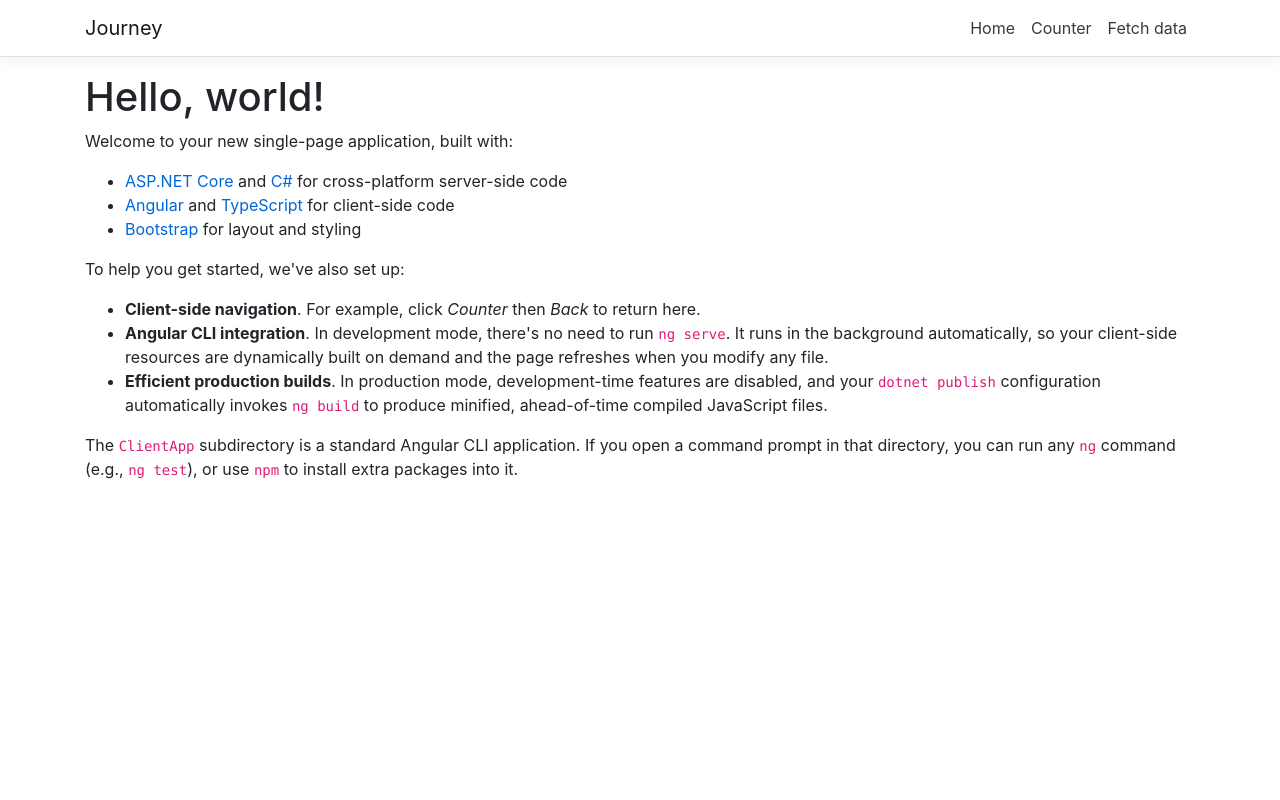
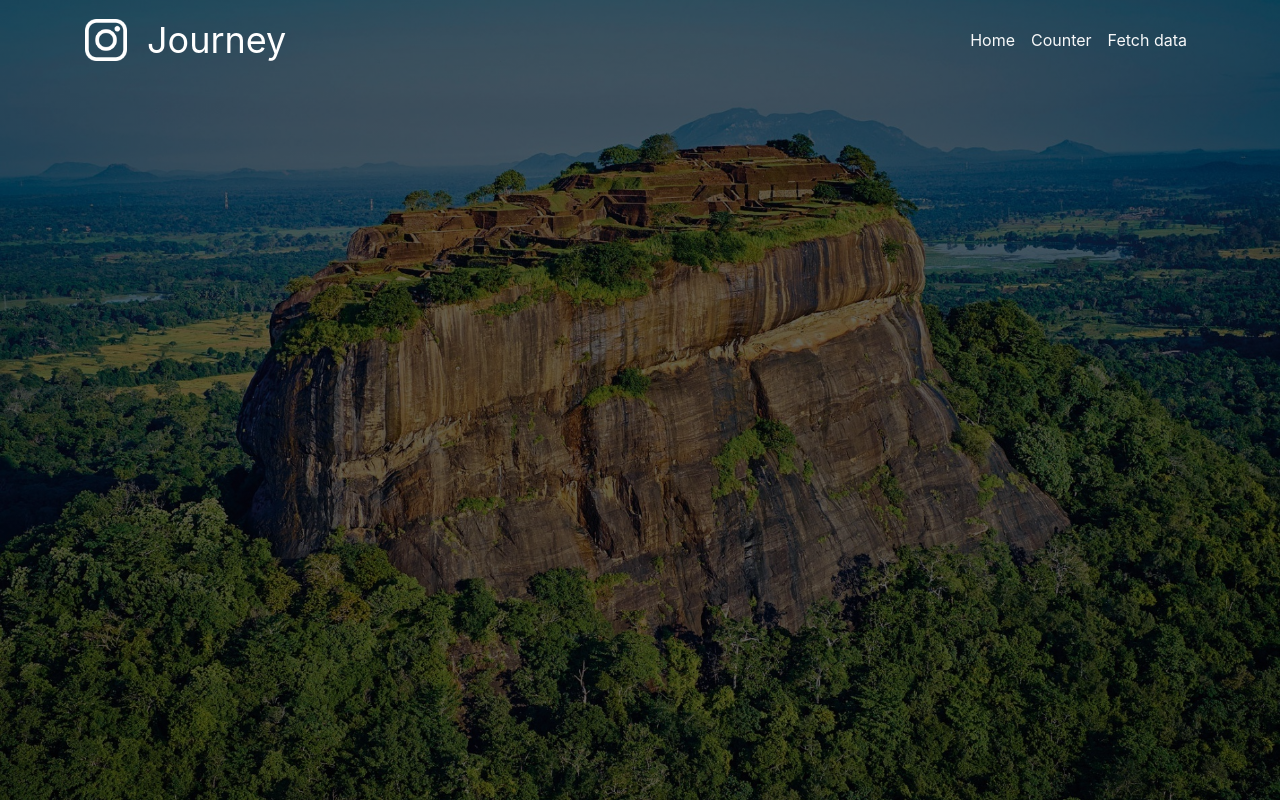
Before and after one commit to gNEX-solutions/journey, an Angular app in the folder Journey/ClientApp/: page / in a window 1280 px wide. Built offline with nearby package versions, Linux system fonts and the light colour scheme.

Commit message:
nav-bar modified

```diff
--- a/Journey/ClientApp/angular.json
+++ b/Journey/ClientApp/angular.json
@@ -20,7 +20,9 @@
             "main": "src/main.ts",
             "polyfills": "src/polyfills.ts",
             "tsConfig": "src/tsconfig.app.json",
-            "assets": ["src/assets"],
+            "assets": [
+              "src/assets"
+            ],
             "styles": [
               "node_modules/bootstrap/dist/css/bootstrap.min.css",
               "src/styles.css"
@@ -71,16 +73,25 @@
             "polyfills": "src/polyfills.ts",
             "tsConfig": "src/tsconfig.spec.json",
             "karmaConfig": "src/karma.conf.js",
-            "styles": ["src/styles.css"],
+            "styles": [
+              "src/styles.css"
+            ],
             "scripts": [],
-            "assets": ["src/assets"]
+            "assets": [
+              "src/assets"
+            ]
           }
         },
         "lint": {
           "builder": "@angular-devkit/build-angular:tslint",
           "options": {
-            "tsConfig": ["src/tsconfig.app.json", "src/tsconfig.spec.json"],
-            "exclude": ["**/node_modules/**"]
+            "tsConfig": [
+              "src/tsconfig.app.json",
+              "src/tsconfig.spec.json"
+            ],
+            "exclude": [
+              "**/node_modules/**"
+            ]
           }
         },
         "server": {
@@ -126,11 +137,16 @@
           "builder": "@angular-devkit/build-angular:tslint",
           "options": {
             "tsConfig": "e2e/tsconfig.e2e.json",
-            "exclude": ["**/node_modules/**"]
+            "exclude": [
+              "**/node_modules/**"
+            ]
           }
         }
       }
     }
   },
-  "defaultProject": "Journey"
+  "defaultProject": "Journey",
+  "cli": {
+    "analytics": "90b1b84a-0022-4dd7-a2be-a8aa3343d72e"
+  }
 }
--- a/Journey/ClientApp/src/app/app.component.html
+++ b/Journey/ClientApp/src/app/app.component.html
@@ -1,6 +1,6 @@
 <body>
   <app-nav-menu></app-nav-menu>
-  <div class="container">
+  <!-- <div class="container">
     <router-outlet></router-outlet>
-  </div>
+  </div> -->
 </body>
--- a/Journey/ClientApp/src/app/nav-menu/nav-menu.component.css
+++ b/Journey/ClientApp/src/app/nav-menu/nav-menu.component.css
@@ -2,6 +2,8 @@ a.navbar-brand {
   white-space: normal;
   text-align: center;
   word-break: break-all;
+  color: white;
+  font-size: 36px;
 }
 
 html {
--- a/Journey/ClientApp/src/app/nav-menu/nav-menu.component.html
+++ b/Journey/ClientApp/src/app/nav-menu/nav-menu.component.html
@@ -1,8 +1,7 @@
 <header>
-  <nav
-    class="navbar navbar-expand-sm navbar-toggleable-sm navbar-light bg-white border-bottom box-shadow mb-3"
-  >
+  <nav class="navbar navbar-expand-sm navbar-toggleable-sm navbar-light mb-3" >
     <div class="container">
+        <img style="margin-right: 20px;"src="../../assets/ico1.png" alt="Smiley face" height="42" width="42">
       <a class="navbar-brand" [routerLink]="['/']">Journey</a>
       <button
         class="navbar-toggler"
@@ -25,15 +24,15 @@
             [routerLinkActive]="['link-active']"
             [routerLinkActiveOptions]="{ exact: true }"
           >
-            <a class="nav-link text-dark" [routerLink]="['/']">Home</a>
+            <a class="nav-link text-light" [routerLink]="['/']">Home</a>
           </li>
           <li class="nav-item" [routerLinkActive]="['link-active']">
-            <a class="nav-link text-dark" [routerLink]="['/counter']"
+            <a class="nav-link text-light" [routerLink]="['/counter']"
               >Counter</a
             >
           </li>
           <li class="nav-item" [routerLinkActive]="['link-active']">
-            <a class="nav-link text-dark" [routerLink]="['/fetch-data']"
+            <a class="nav-link text-light" [routerLink]="['/fetch-data']"
               >Fetch data</a
             >
           </li>
--- a/Journey/ClientApp/src/index.html
+++ b/Journey/ClientApp/src/index.html
@@ -9,6 +9,8 @@
     <link rel="icon" type="image/x-icon" href="favicon.ico" />
   </head>
   <body>
+    <section class="header">
     <app-root>Loading...</app-root>
+  </section>
   </body>
 </html>
--- a/Journey/ClientApp/src/styles.css
+++ b/Journey/ClientApp/src/styles.css
@@ -14,3 +14,22 @@ code {
   background-color: #1b6ec2;
   border-color: #1861ac;
 }
+
+*
+{
+  padding: 0;
+  margin: 0;
+}
+
+body{
+  height: 100% !important;
+  background-image: linear-gradient(rgba(0,0,0,0.6), rgba(0,0,0,0.6)), url(assets/img.jpg);
+  background-size: cover !important;
+  background-position: center;
+  background-attachment: fixed;
+}
+h1 {
+  color: #ffffff;
+  font-family: Arial, Helvetica, sans-serif;
+  font-size: 250%;
+}
```
Also changed, not shown: Journey/ClientApp/src/assets/ico1.png (added), Journey/ClientApp/src/assets/img.jpg (added).
